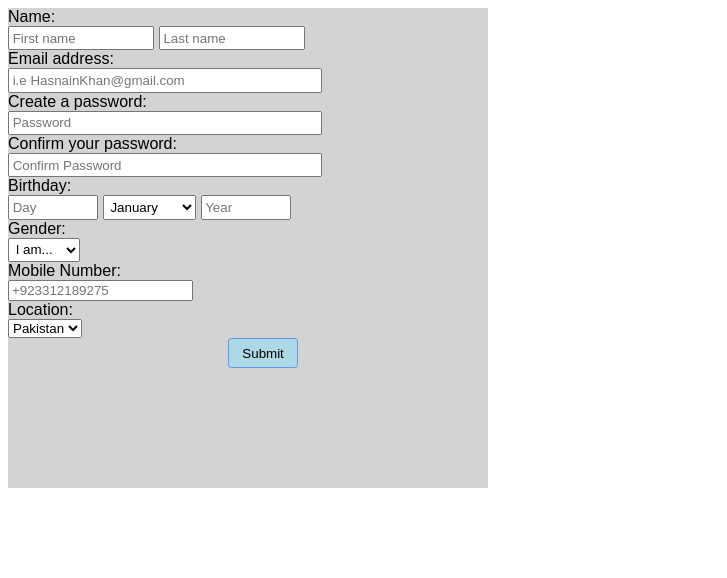
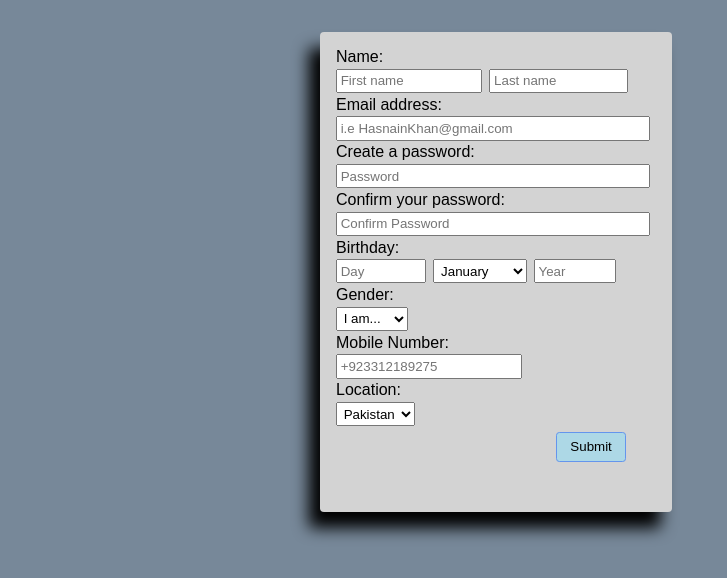
Before and after one commit to Hasnainkhan7714/kqs-Academy, a plain HTML site: page Login page/Login.html in a window 1280 px wide. Shown: the whole page, without its empty margins (0-727 px from the left). Drawn offline with Linux system fonts and the light colour scheme.

Commit message:
add shadow to form

```diff
--- a/Login page/Login.html
+++ b/Login page/Login.html
@@ -9,7 +9,7 @@
     <form action="#">
         Name:<br />
         <input class="input-paddding" type="text" placeholder="First name" required="required" size="15">
-        <input class="input-paddding"type="text" placeholder="Last name" required="required" size="15"><br />
+        <input class="input-paddding" type="text" placeholder="Last name" required="required" size="14"><br />
         <label>Email address:<br />
         <input class="input-paddding"type="email" placeholder="i.e HasnainKhan@gmail.com" required="required" size="36"><br /></label>
         <label>Create a password:<br />
@@ -32,7 +32,7 @@
         <option value="November">November</option>
         <option value="December">December</option>
         </select>
-        <input class="input-paddding" type="text" placeholder="Year" maxlength="4" size="8"><br />
+        <input class="input-paddding" type="text" placeholder="Year" maxlength="4" size="7"><br />
         <label>Gender:<br />
         <select class="input-paddding" name="Gender">
             <option value="i am..." selected="selected">I am...</option>
@@ -40,9 +40,9 @@
             <option value="">Female</option>
         </select></label><br />
         <label>Mobile Number:<br />
-        <input type="number" placeholder="+923312189275"></label><br />
+        <input class="input-paddding" type="number" placeholder="+923312189275"></label><br />
         <label>Location:<br />
-        <select name="Location">
+        <select class="input-paddding" name="Location">
             <option value="Pakistan" selected="selected">Pakistan</option>
             <option value="India">India</option>
             <option value="China">China</option>
--- a/Login page/style.css
+++ b/Login page/style.css
@@ -1,10 +1,20 @@
 body{
     font-family: sans-serif;
+    background-color: lightslategray;
+    margin: 0em;
+    padding:0em;
 }
 form{
     background-color:lightgray;
-    width:30em;
-    height: 30em;
+    width:20em;
+    height: 28em;
+    border-radius: 0.25em;
+    padding:1em;
+    margin: 2em 0em 0em 20em;
+    box-shadow: -0.7em 1em 1em black;
+}
+input ,select{
+    margin:0.2em 0.2em 0.2em 0em;
 }
 .input-paddding {
     padding:0.2em;
```
